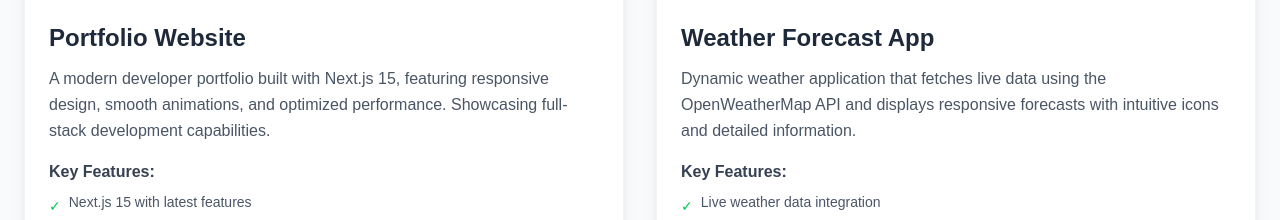
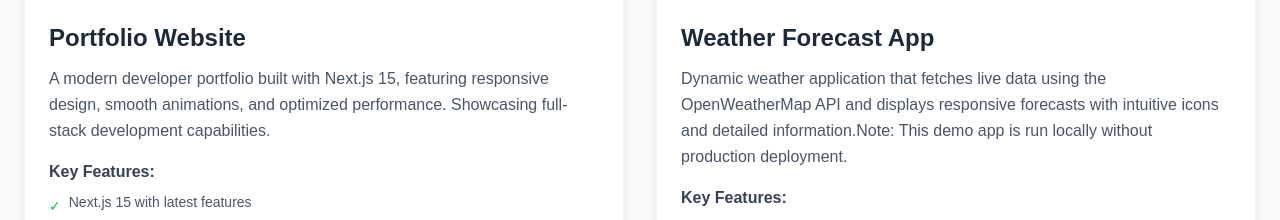
Before and after one commit to DevenPatel19/portfolio, a Next.js app: page /projects in a window 1280 px wide. Shown: the part 1410-1630 px from the top of the page. Built offline with nearby package versions, Linux system fonts and the light colour scheme.

Commit message:
update: Fix Weather Forecast App description to include note about local run

```diff
--- a/src/app/projects/page.tsx
+++ b/src/app/projects/page.tsx
@@ -56,7 +56,7 @@ const projects = [
   },
   {
     title: "Weather Forecast App",
-    description: "Dynamic weather application that fetches live data using the OpenWeatherMap API and displays responsive forecasts with intuitive icons and detailed information.",
+    description: "Dynamic weather application that fetches live data using the OpenWeatherMap API and displays responsive forecasts with intuitive icons and detailed information.Note: This demo app is run locally without production deployment.",
     technologies: ["React", "OpenWeatherMap API", "CSS Grid", "Axios"],
     liveUrl: "https://weatherpro-demo.vercel.app/",
     githubUrl: "https://github.com/DevenPatel19/WeatherApp",
```
